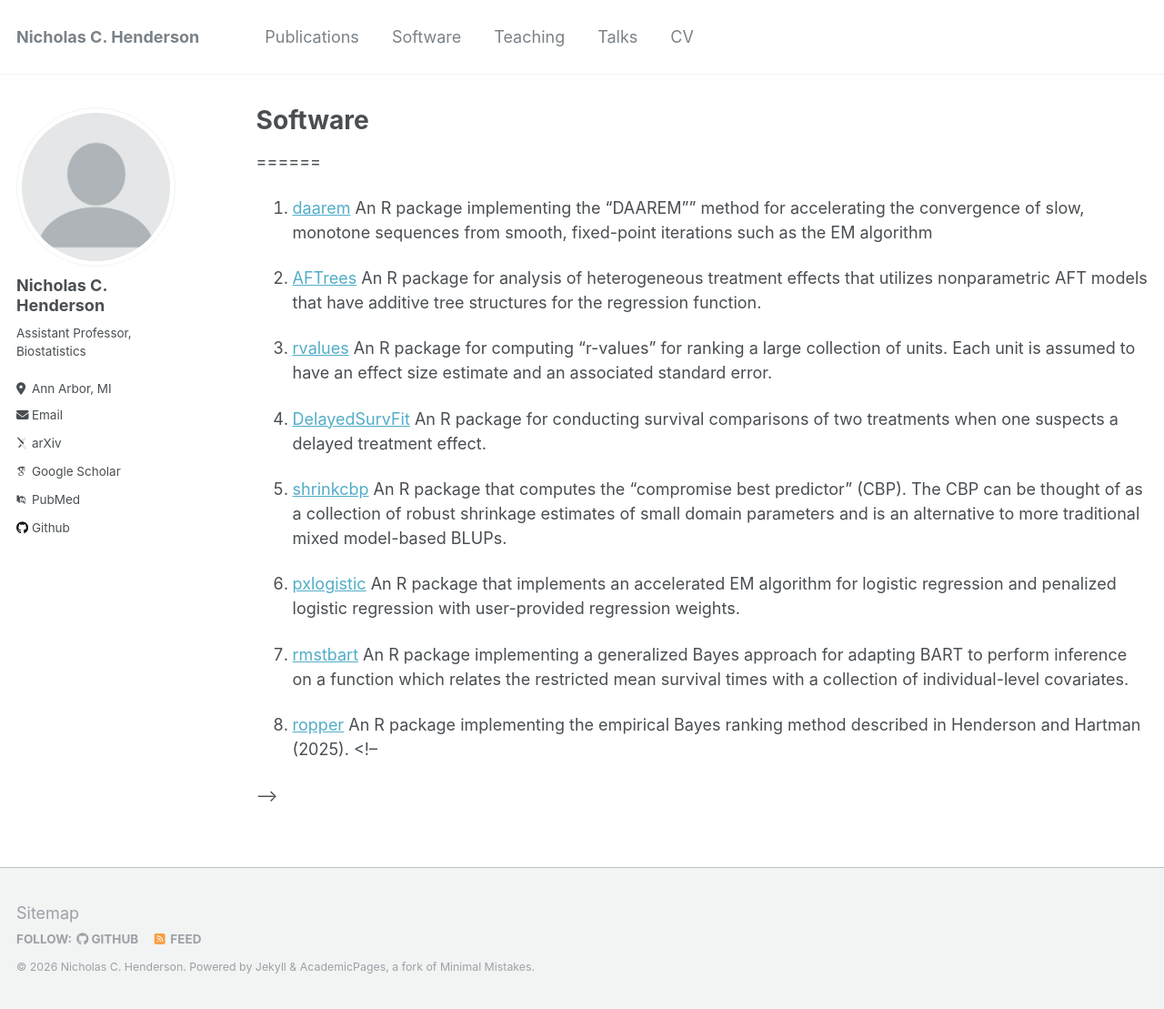
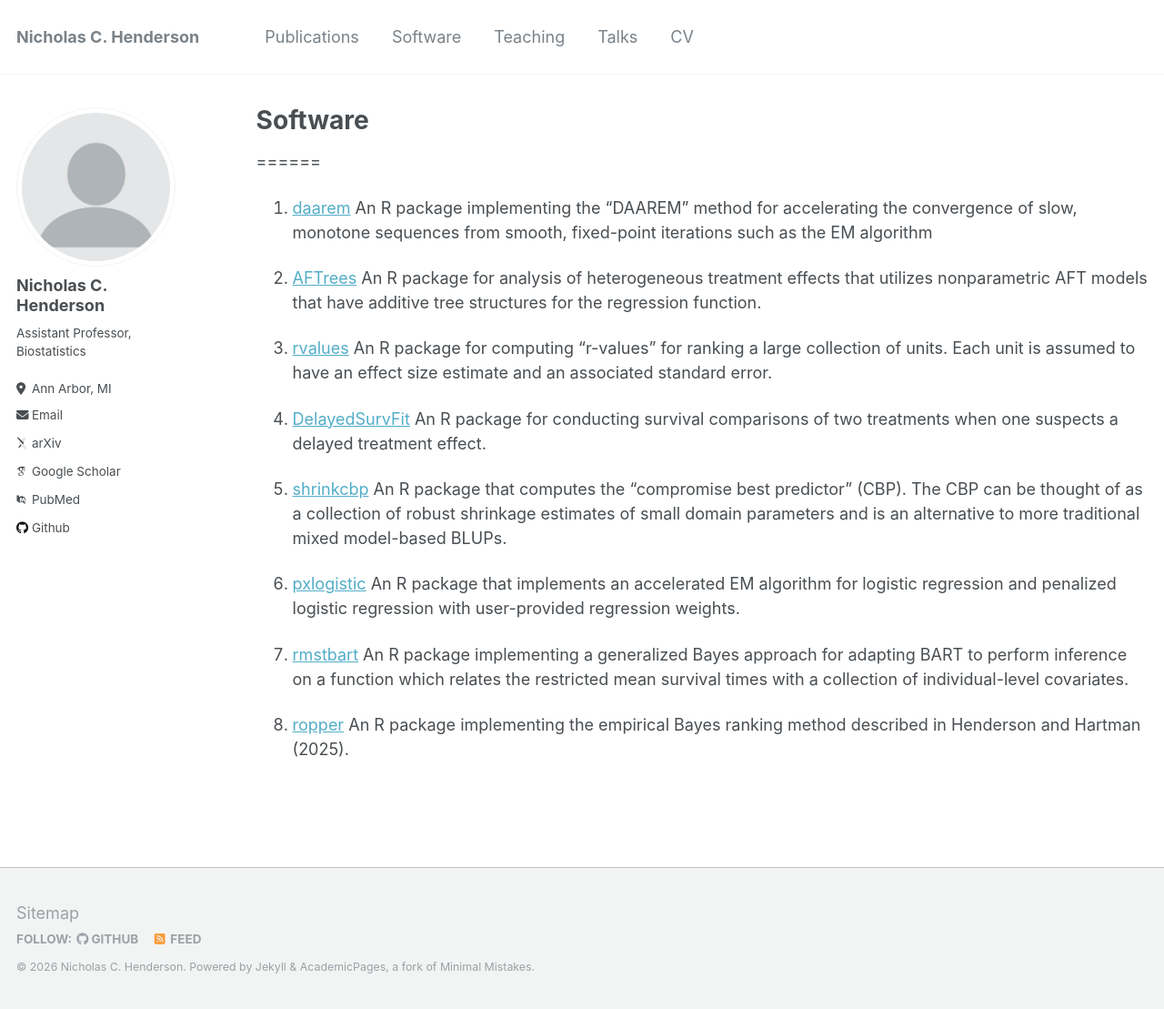
Before and after one commit to nchenderson/nchenderson.github.io, a Jekyll site: the page built from _pages/software.md, in a window 1280 px wide and 1109 px high. Shown: the whole window at 91% size. Built offline with Jekyll 4.4.1, drawn with Linux system fonts in a browser that asks for light colours; some web fonts are replaced.

```diff
--- a/_pages/software.md
+++ b/_pages/software.md
@@ -8,7 +8,7 @@ author_profile: true
 
 ======
 
-1. [daarem](https://cran.r-project.org/web/packages/daarem/index.html) An R package implementing the "DAAREM"" method for accelerating the convergence of slow, monotone sequences from smooth, fixed-point iterations such as the EM algorithm
+1. [daarem](https://cran.r-project.org/web/packages/daarem/index.html) An R package implementing the "DAAREM" method for accelerating the convergence of slow, monotone sequences from smooth, fixed-point iterations such as the EM algorithm
 
 2. [AFTrees](https://github.com/nchenderson/AFTrees) An R package for analysis of heterogeneous treatment effects that utilizes nonparametric AFT models that have additive tree structures for the regression function.
 
@@ -23,6 +23,7 @@ author_profile: true
 7. [rmstbart](https://github.com/nchenderson/rmstbart) An R package implementing a generalized Bayes approach for adapting BART to perform inference on a function which relates the restricted mean survival times with a collection of individual-level covariates.
 
 8. [ropper](https://cran.r-project.org/web/packages/ropper/index.html) An R package implementing the empirical Bayes ranking method described in Henderson and Hartman (2025).
+
 <!--{% include base_path %}
 
 {% for post in site.software reversed %}
```
Also changed, not shown: 4 other files.
